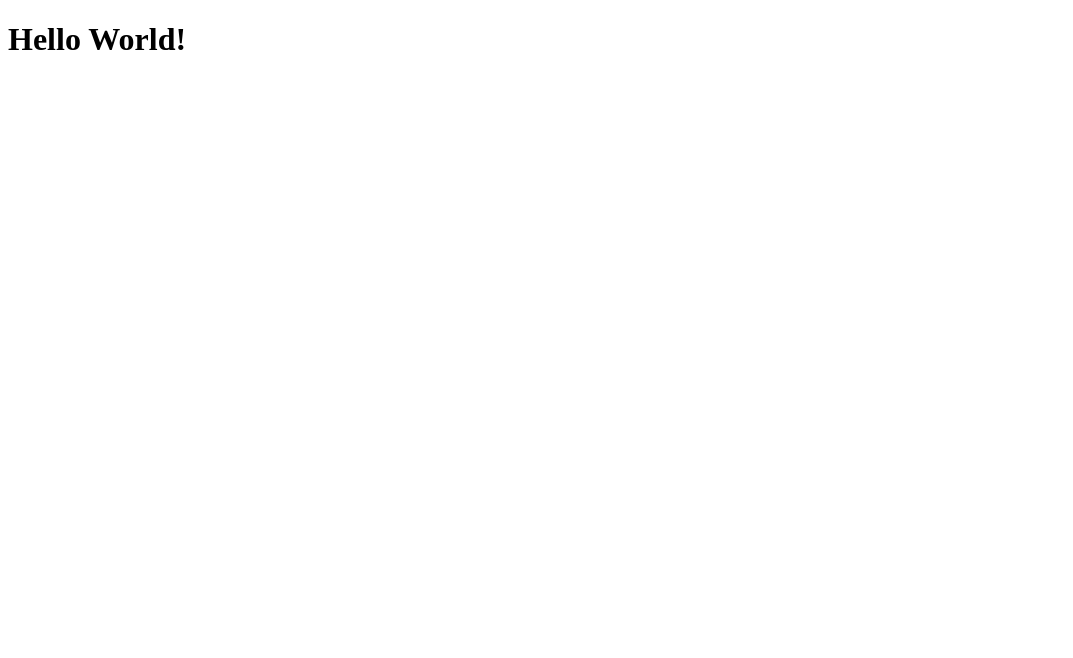
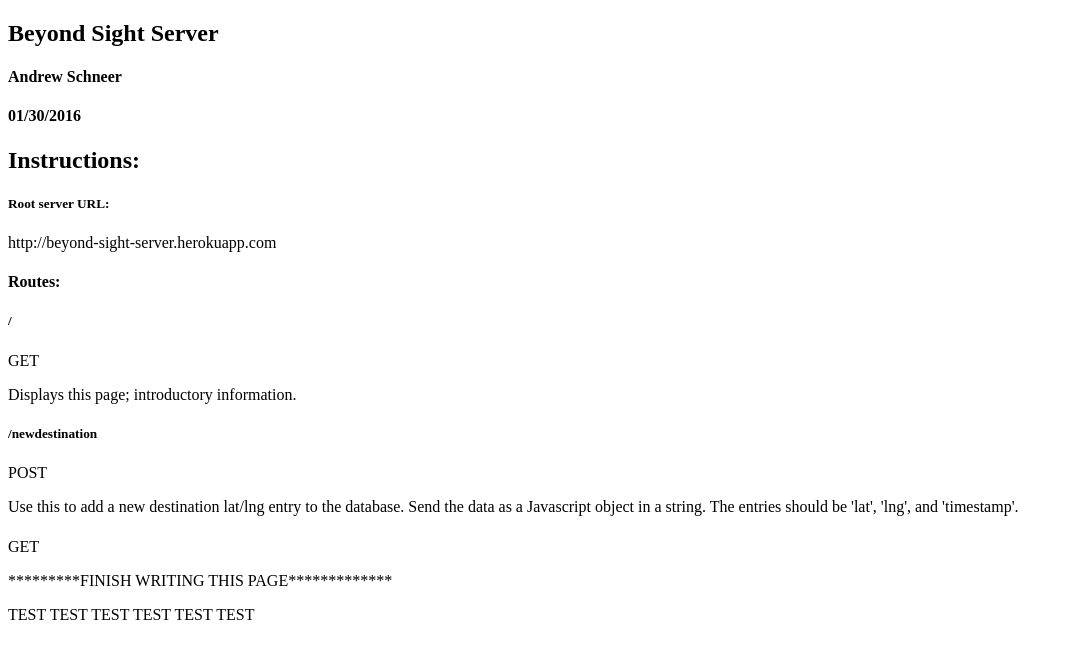
Before and after one commit to aschneer/beyond-sight-server, a website: page public/intro.html in a window 1280 px wide. Shown: the whole page, without its empty margins (0-1073 px from the left). Drawn offline with Linux system fonts and the light colour scheme; files that its build step writes are made by us from their sources.

Commit message:
Fixed intro page problem.

```diff
--- a/public/index.html
+++ b/public/intro.html
@@ -29,7 +29,27 @@
 
 	<body>
 
-		<h1>Hello World!</h1>
+		<div>
+			<h2>Beyond Sight Server</h2>
+			<h4>Andrew Schneer</h4>
+			<h4>01/30/2016</h4>
+			<h2>Instructions:</h2>
+			<h5>Root server URL:</h5>
+			<p>http://beyond-sight-server.herokuapp.com</p>
+			<h4>Routes:</h4>
+			<h5>/</h5>
+			<p>GET</p>
+			<p>Displays this page; introductory information.</p>
+			<h5>/newdestination</h5>
+			<p>POST</p>
+			<p>
+				Use this to add a new destination lat/lng entry to the database.  Send the data as a Javascript object in a string.  The entries should be 'lat', 'lng', and 'timestamp'.
+			</p>
+			<h5></h5>
+			<p>GET</p>
+			<p>*********FINISH WRITING THIS PAGE*************</p>
+			<p>TEST TEST TEST TEST TEST TEST</p>
+		</div>
 
 	</body>
 
```
Also changed, not shown: app.js (+18 -21 lines).
